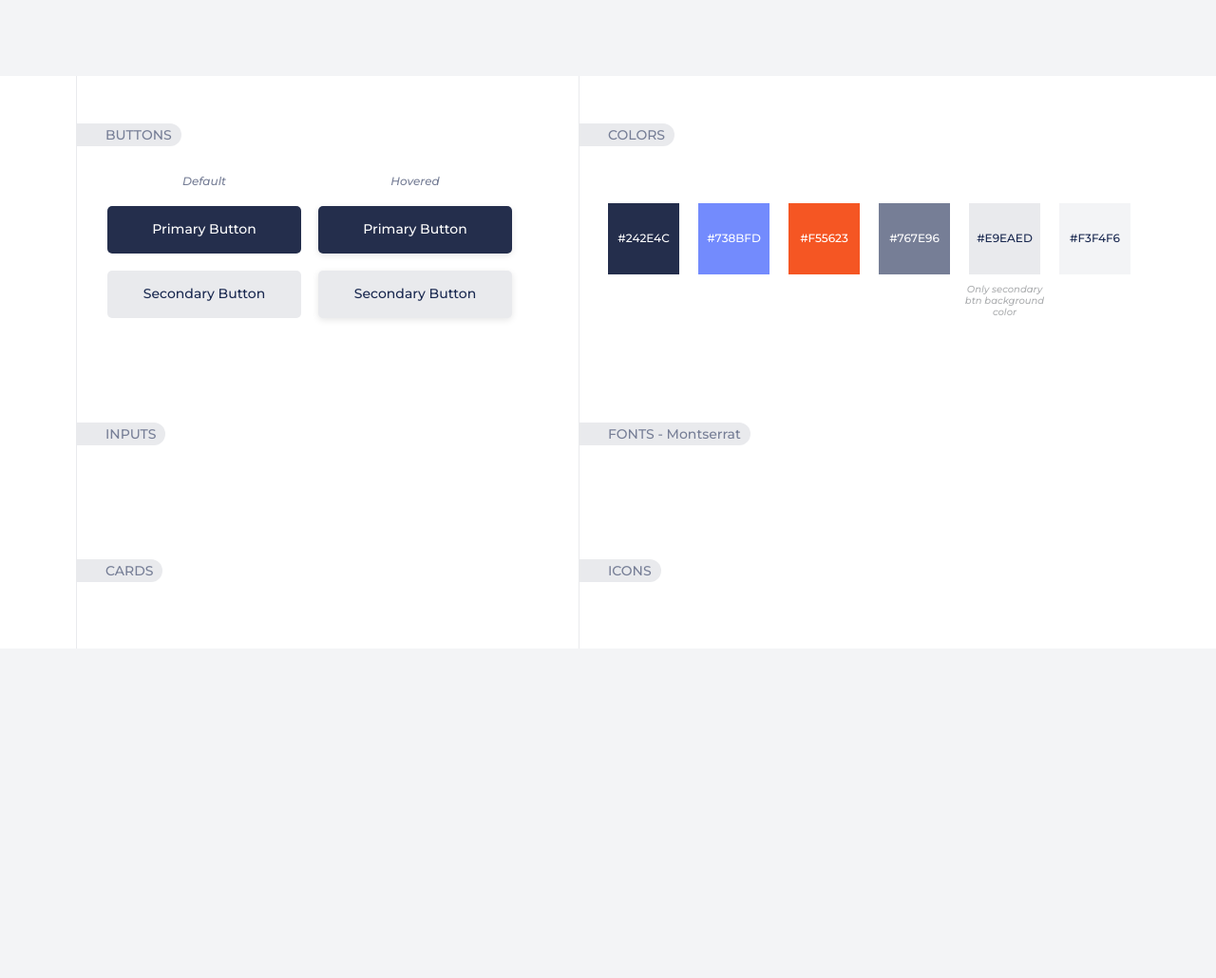
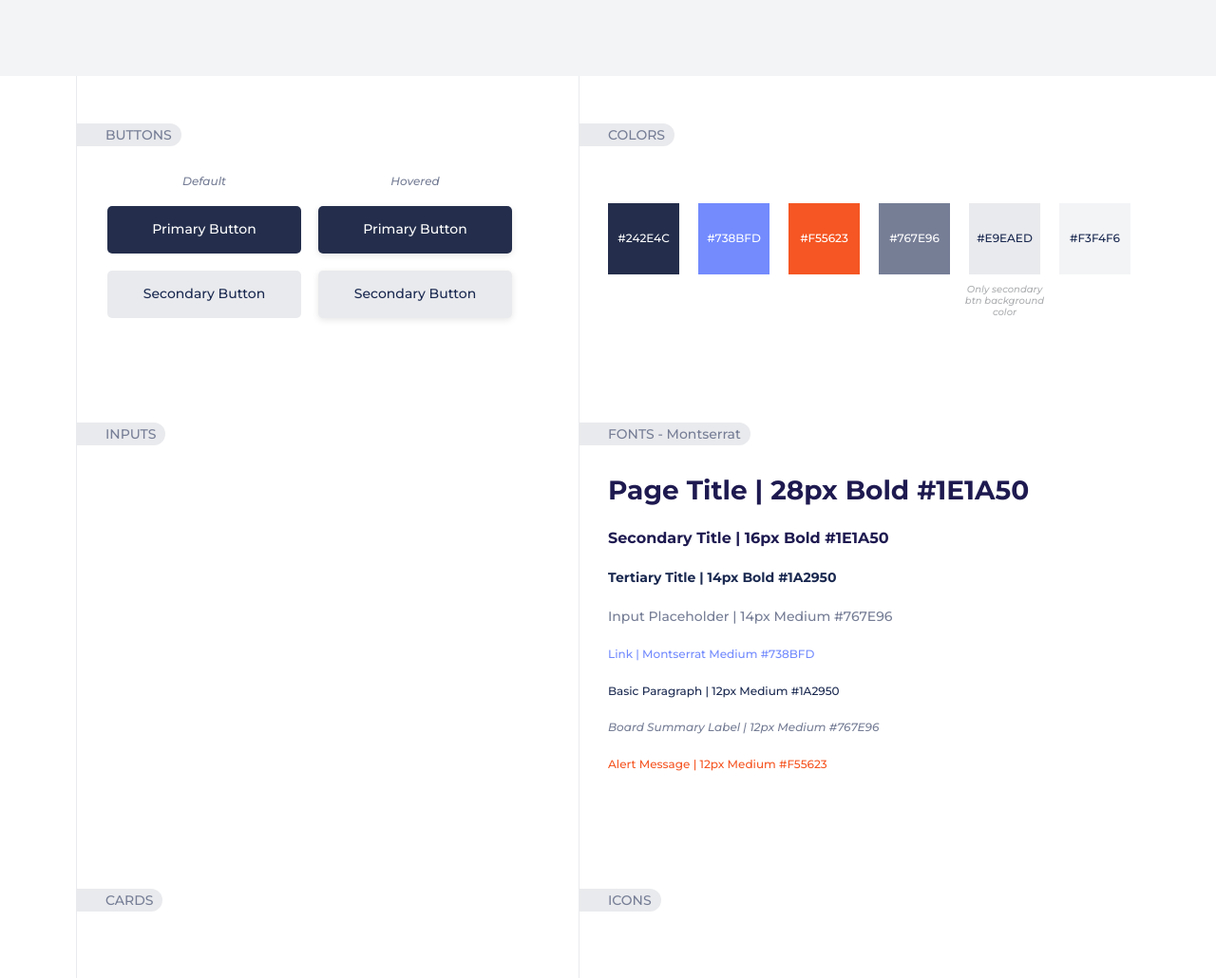
Before and after one commit to Yoona8/i-code-this, a plain HTML site: page roadmap/style-guide/index.html in a window 1280 px wide. Shown: the whole page at 95% size. Before the commit the page ends 800 px from the top, so only its background shows below. Drawn offline with Linux system fonts and the light colour scheme.

Commit message:
feature: Add fonts block

```diff
--- a/roadmap/style-guide/index.html
+++ b/roadmap/style-guide/index.html
@@ -94,6 +94,18 @@
   </article>
   <article class="ui-block">
     <h2 class="ui-block__title">Fonts - <span class="ui-block__title-description">Montserrat</span></h2>
+    <ul class="fonts">
+      <li class="title-1">Page Title | 28px Bold #1E1A50</li>
+      <li class="title-2">Secondary Title | 16px Bold #1E1A50</li>
+      <li class="title-3">Tertiary Title | 14px Bold #1A2950</li>
+      <li class="input-placeholder">Input Placeholder | 14px Medium #767E96</li>
+      <li>
+        <a class="link" href="#link-example">Link | Montserrat Medium #738BFD</a>
+      </li>
+      <li>Basic Paragraph | 12px Medium #1A2950</li>
+      <li class="summary">Board Summary Label | 12px Medium #767E96</li>
+      <li class="alert">Alert Message | 12px Medium #F55623</li>
+    </ul>
   </article>
   <article class="ui-block">
     <h2 class="ui-block__title">Cards</h2>
--- a/roadmap/style-guide/styles.css
+++ b/roadmap/style-guide/styles.css
@@ -48,6 +48,7 @@ body {
   max-width: 1368px;
   margin: 0 auto;
   padding: 0 clamp(20px, 10vh, 90px);
+  color: var(--color-text-0);
   background-color: var(--color-bg-3);
 }
 
@@ -150,12 +151,49 @@ body {
   color: var(--color-text-2);
 }
 
-.title-1 {
-  font-size: 28px;
+.fonts {
+  margin: 0;
+  padding: 10px 0 0 30px;
+  list-style: none;
 }
 
-.title-2 {}
+.fonts li {
+  margin-bottom: 24px;
+}
 
-.title-3 {}
+.title-1,
+.title-2,
+.title-3 {
+  font-weight: 700;
+  font-size: 28px;
+  color: var(--color-title-0);
+}
 
-.link {}
+.title-2 {
+  font-size: 16px;
+}
+
+.title-3 {
+  font-size: 14px;
+  color: var(--color-title-1);
+}
+
+.link {
+  font: inherit;
+  color: var(--color-primary);
+  text-decoration: none;
+}
+
+.link:hover {
+  text-decoration: underline;
+}
+
+.input-placeholder {
+  font-weight: 500;
+  font-size: 14px;
+  color: var(--color-text-1);
+}
+
+.alert {
+  color: var(--color-alert);
+}
```
